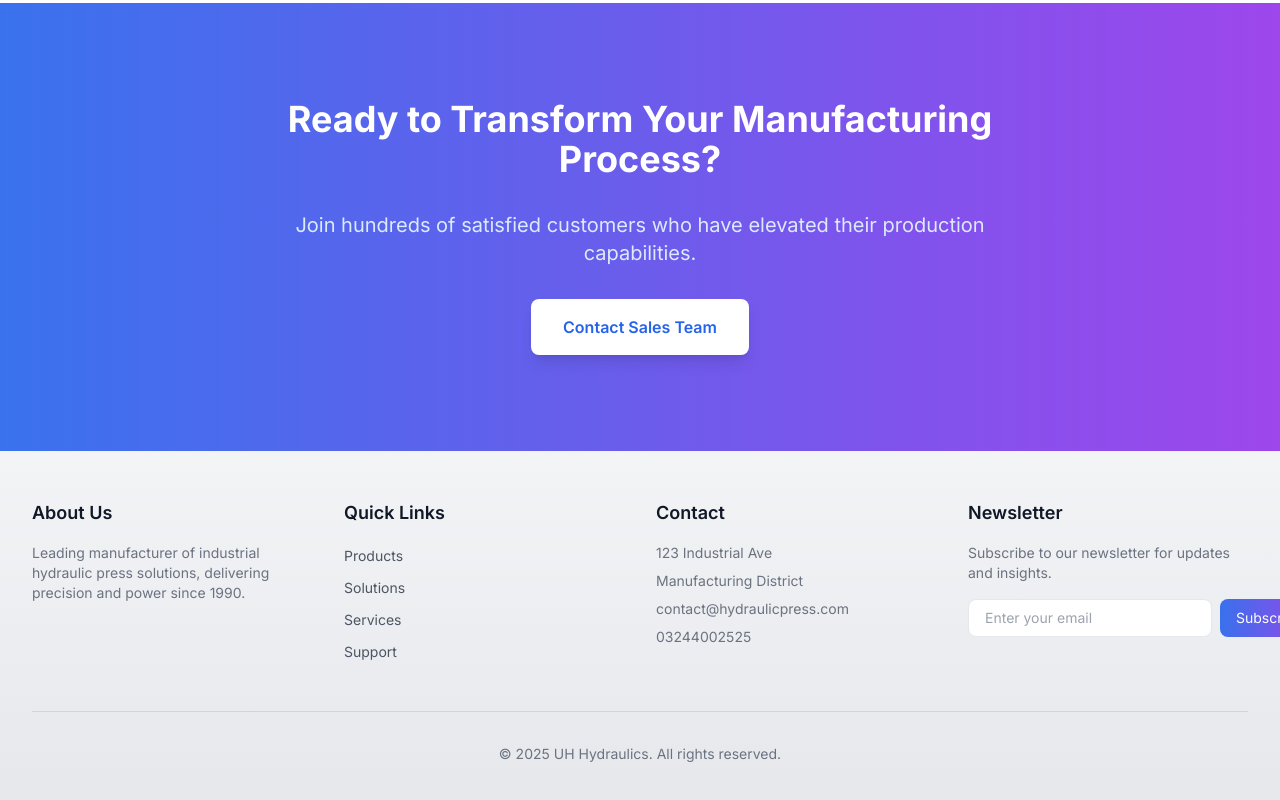
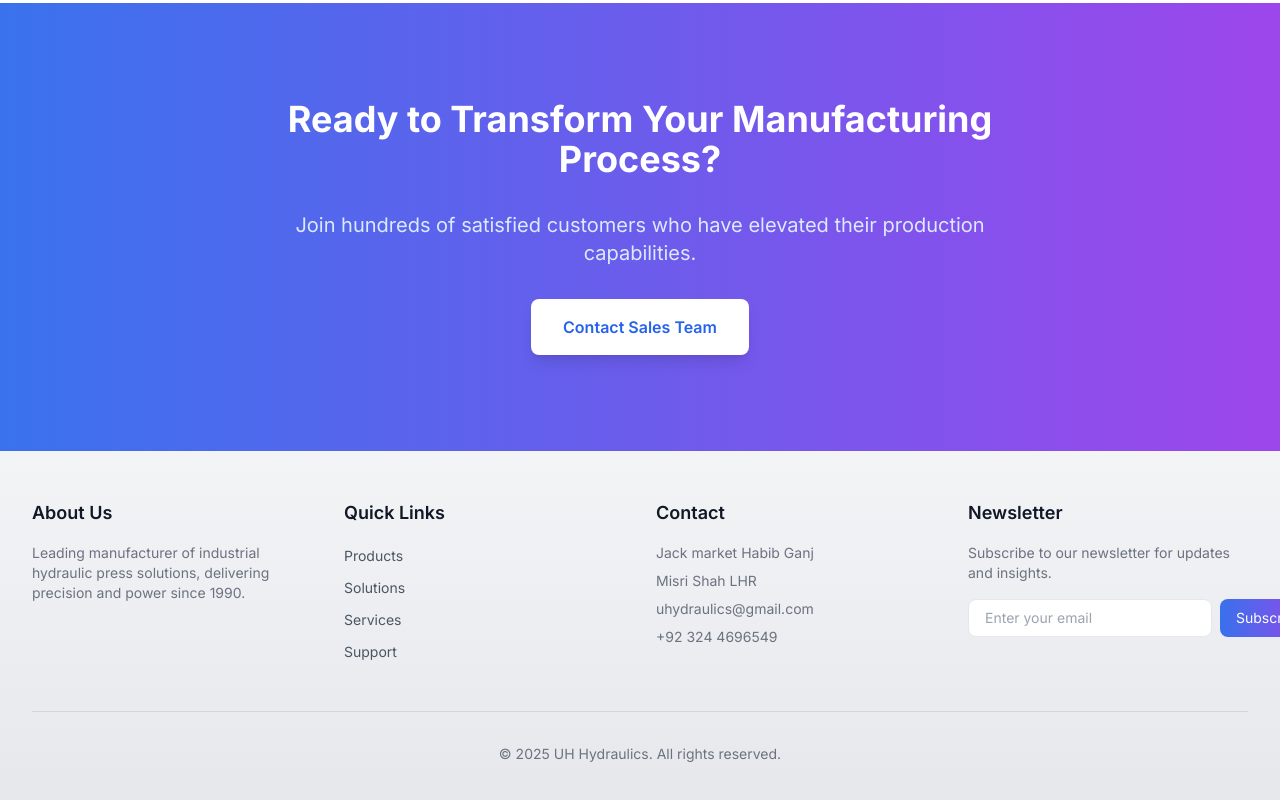
Before and after one commit to EshaArif-1234/hydraulicpress-website, a Next.js app: page / in a window 1280 px wide. Shown: the part 4097-4897 px from the top of the page. Built offline with nearby package versions, Linux system fonts and the light colour scheme.

Commit message:
update contact info

```diff
--- a/src/app/components/Footer.js
+++ b/src/app/components/Footer.js
@@ -23,10 +23,10 @@ export default function Footer() {
           <div className="space-y-4">
             <h3 className="text-lg font-semibold text-gray-900 dark:text-white">Contact</h3>
             <ul className="space-y-2 text-sm text-gray-500 dark:text-gray-400">
-              <li>123 Industrial Ave</li>
-              <li>Manufacturing District</li>
-              <li>contact@hydraulicpress.com</li>
-              <li>03244002525</li>
+              <li>Jack market Habib Ganj</li>
+              <li>Misri Shah LHR</li>
+              <li>uhydraulics@gmail.com</li>
+              <li>+92 324 4696549</li>
             </ul>
           </div>
 
```
